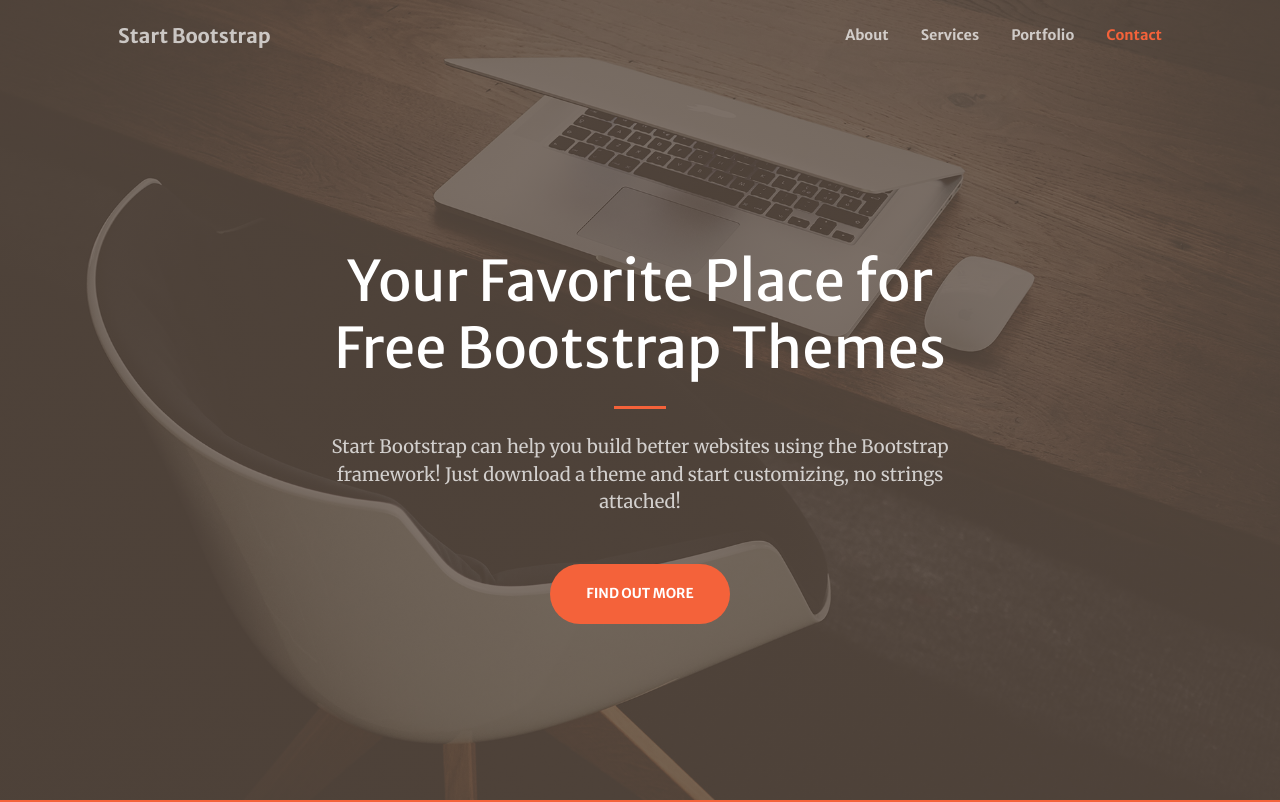
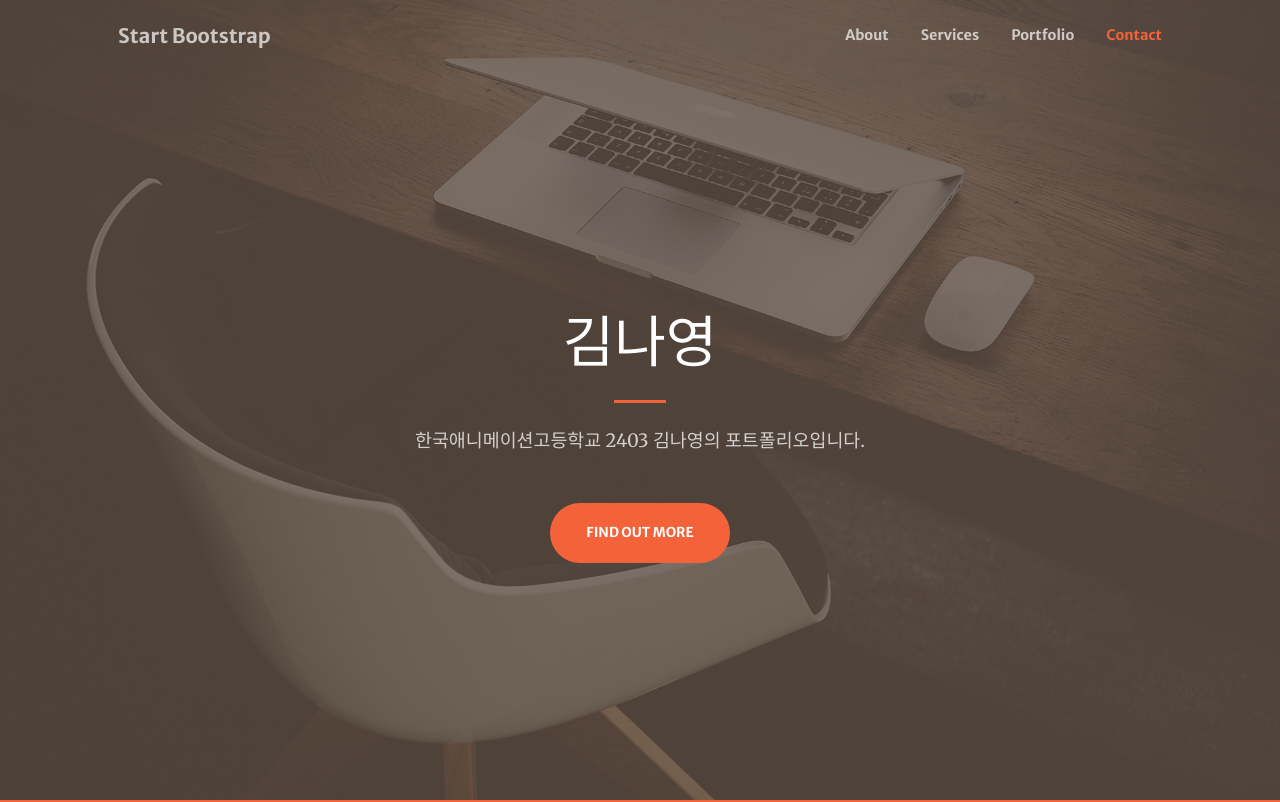
Before and after one commit to Alin1129/ArinPortfolio, a plain HTML site: page index.html in a window 1280 px wide. Shown: the top 802 px of the page. Drawn offline with nearby package versions, Linux system fonts and the light colour scheme; some packages are replaced by stand-ins of ours; a script that the page names is missing.

Commit message:
Change Name

```diff
--- a/index.html
+++ b/index.html
@@ -39,11 +39,11 @@
             <div class="container px-4 px-lg-5 h-100">
                 <div class="row gx-4 gx-lg-5 h-100 align-items-center justify-content-center text-center">
                     <div class="col-lg-8 align-self-end">
-                        <h1 class="text-white font-weight-bold">Your Favorite Place for Free Bootstrap Themes</h1>
+                        <h1 class="text-white font-weight-bold">김나영</h1>
                         <hr class="divider" />
                     </div>
                     <div class="col-lg-8 align-self-baseline">
-                        <p class="text-white-75 mb-5">Start Bootstrap can help you build better websites using the Bootstrap framework! Just download a theme and start customizing, no strings attached!</p>
+                        <p class="text-white-75 mb-5">한국애니메이션고등학교 2403 김나영의 포트폴리오입니다.</p>
                         <a class="btn btn-primary btn-xl" href="#about">Find Out More</a>
                     </div>
                 </div>
```
